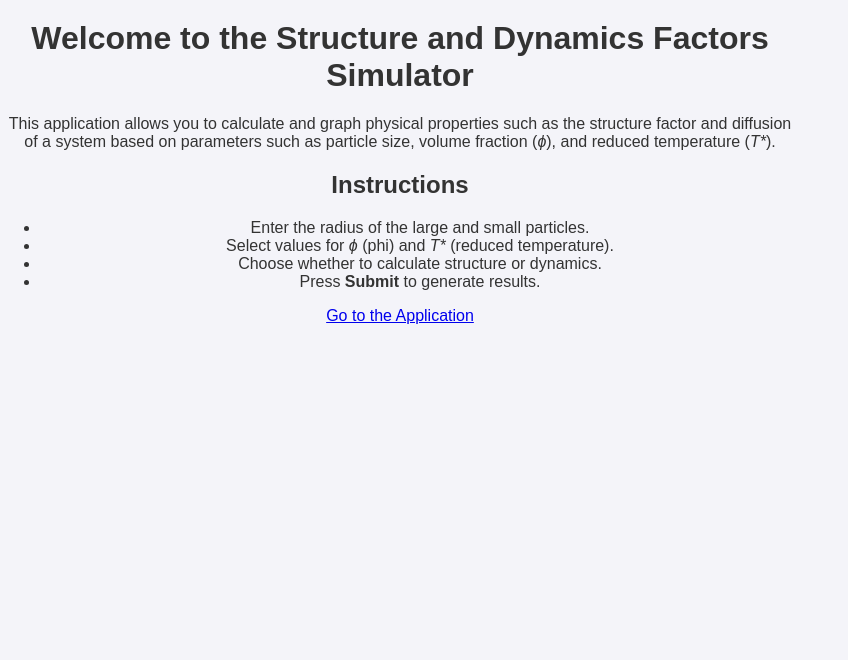
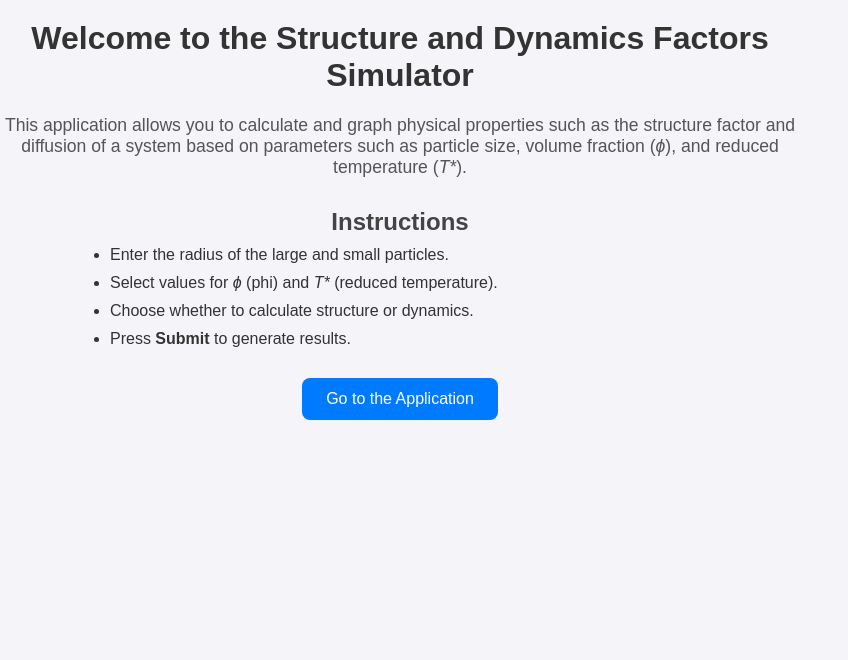
Before and after one commit to JCAS-physicist/My-flask-app-JCAS, a Flask app: page / in a window 1280 px wide. Shown: the top 660 px of the page, without its empty margins (0-848 px from the left). Run offline with Flask 3, Linux system fonts and the light colour scheme.

Commit message:
Update styles.css

```diff
--- a/static/assets/css/styles.css
+++ b/static/assets/css/styles.css
@@ -136,3 +136,41 @@ footer {
   color: white;
   text-align: center;
 }
+
+.intro {
+    font-size: 1.1em;
+    color: #555;
+    margin-bottom: 30px;
+}
+
+h2 {
+    color: #444;
+    margin-bottom: 10px;
+}
+
+.instructions {
+    text-align: left;
+    margin: 0 auto 30px auto;
+    padding-left: 20px;
+    max-width: 600px;
+    color: #333;
+}
+
+.instructions li {
+    margin-bottom: 10px;
+}
+
+.button-link {
+    display: inline-block;
+    background-color: #007BFF;
+    color: white;
+    padding: 12px 24px;
+    border-radius: 8px;
+    text-decoration: none;
+    font-size: 1em;
+    transition: background-color 0.3s ease;
+}
+
+.button-link:hover {
+    background-color: #0056b3;
+}
```
